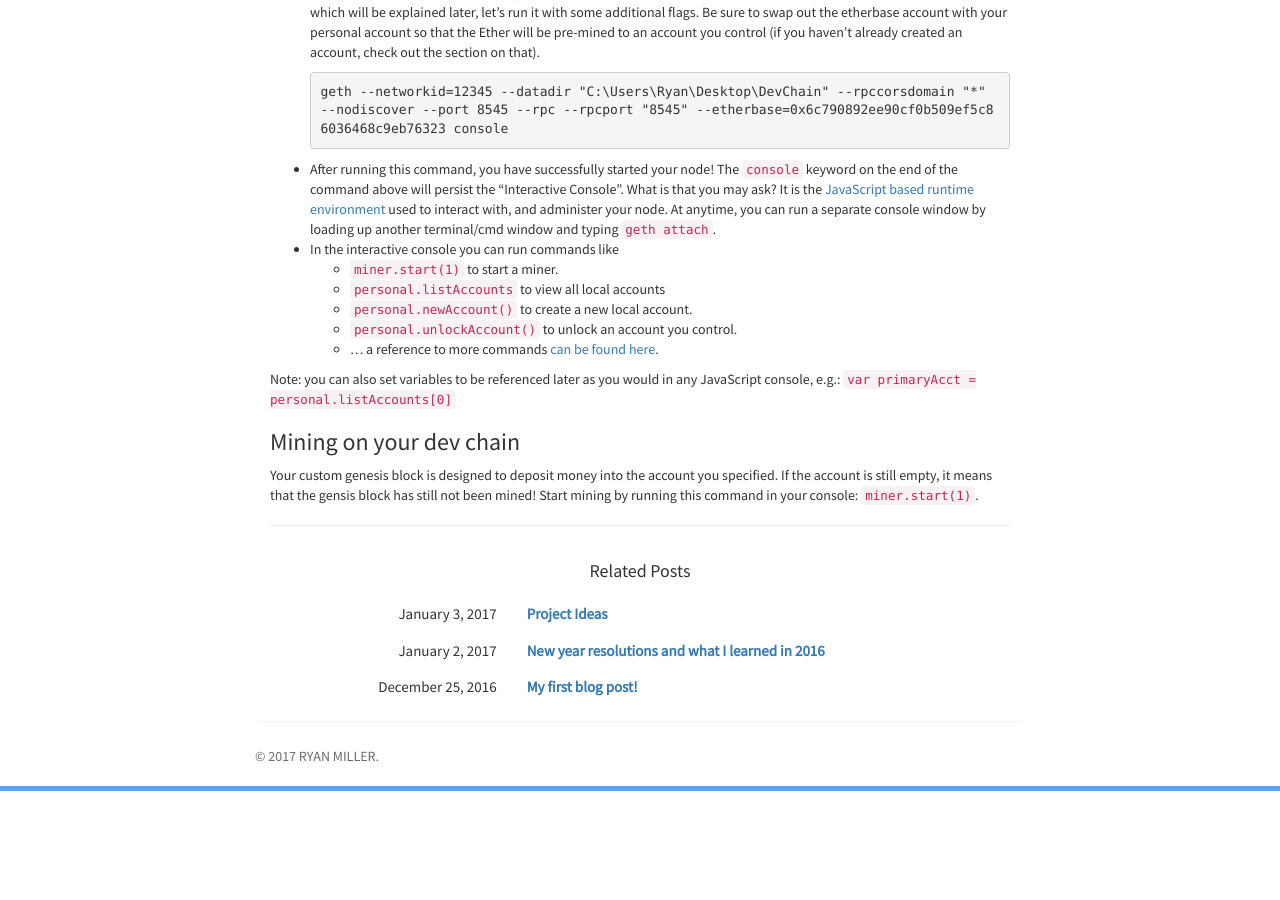
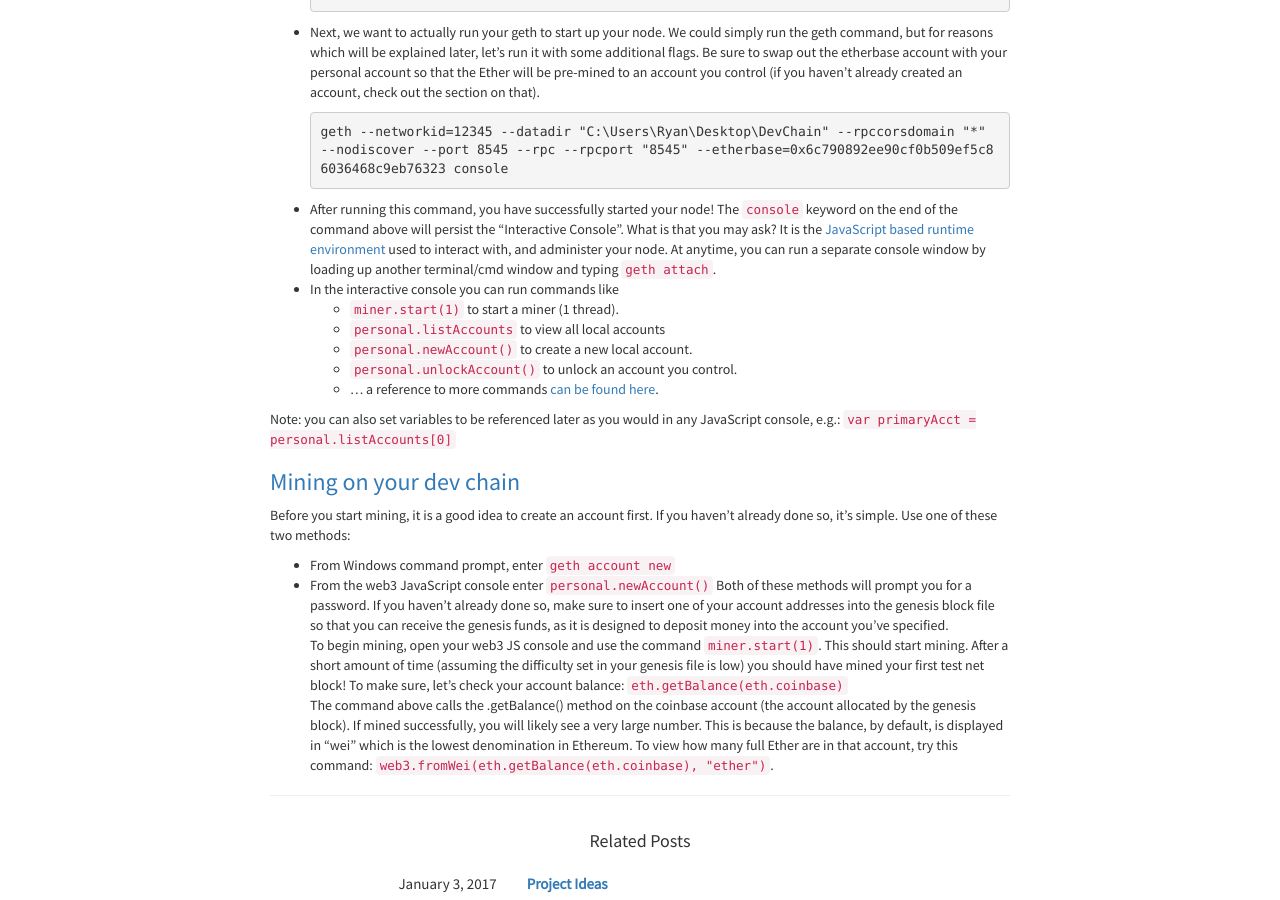
Before and after one commit to TheRyanMiller/theryanmiller.github.io, a Jekyll site: the page built from _posts/2017-05-23-getting-started-with-solidity.md, in a window 1280 px wide and 900 px high, scrolled down 796 px. Built offline with Jekyll 4.4.1, drawn with Linux system fonts in a browser that asks for light colours; nearby versions of some CDN libraries; Markdown is read by kramdown in place of the engine named in the settings; comment, search, counter and statistics services are not loaded; before the commit the page ends 1587 px from its top, so only the background shows below that; some of the changed text lies outside the part shown.

Commit message:
added to post

```diff
--- a/_posts/2017-05-23-getting-started-with-solidity.md
+++ b/_posts/2017-05-23-getting-started-with-solidity.md
@@ -10,18 +10,20 @@ tags:
 ---
 
 #Getting Started with Solidity on Windows
-*Installing Go Ethereum (geth)
-*Set up a test/dev blockchain
-*Mining on your dev chain
-*Create & unlock accounts
-*Send transactions
-*Deploy and mine a smart contract to your local dev network
-*How gas works
-*Resources + Links
+####Table of Contents
+* [Installing Go Ethereum (geth)](#installing)
+* [Set up a test/dev blockchain](#setup)
+* [Mining on your dev chain](#mining)
+* Send transactions
+* Deploy and mine a smart contract to your local dev network
+* How gas works
+* Resources + Links
 
-###Installing Go Ethereum (geth)
 
-###Set up a test/dev blockchain
+
+###<a name="installing">Installing Go Ethereum (geth)</a>
+
+###<a name="setup">Set up a test/dev blockchain </a>
 By default, geth will connect to the main consensus network and begin downloading the full blockchain (very large!). To avoid this default behavior, and to instead create and mine your own private chain, you must create a custom "genesis" block ([example here](https://github.com/ethereum/go-ethereum/wiki/Private-network), [and here](/genesisblock.html)).
 Here are some quick steps I used:
 
@@ -37,7 +39,7 @@ Here are some quick steps I used:
 
 - After running this command, you have successfully started your node! The `console` keyword on the end of the command above will persist the "Interactive Console". What is that you may ask? It is the [JavaScript based runtime environment](https://github.com/ethereum/go-ethereum/wiki/JavaScript-Console) used to interact with, and administer your node. At anytime, you can run a separate console window by loading up another terminal/cmd window and typing `geth attach`.
 - In the interactive console you can run commands like
-  - `miner.start(1)` to start a miner.
+  - `miner.start(1)` to start a miner (1 thread).
   - `personal.listAccounts` to view all local accounts
   - `personal.newAccount()` to create a new local account.
   - `personal.unlockAccount()` to unlock an account you control.
@@ -45,5 +47,12 @@ Here are some quick steps I used:
 
 Note: you can also set variables to be referenced later as you would in any JavaScript console, e.g.: `var primaryAcct = personal.listAccounts[0]`
 
-###Mining on your dev chain
-Your custom genesis block is designed to deposit money into the account you specified. If the account is still empty, it means that the gensis block has still not been mined! Start mining by running this command in your console: `miner.start(1)`.
+###<a name="mining">Mining on your dev chain</a>
+Before you start mining, it is a good idea to create an account first. If you haven't already done so, it's simple. Use one of these two methods:
+* From Windows command prompt, enter `geth account new`
+* From the web3 JavaScript console enter `personal.newAccount()`
+Both of these methods will prompt you for a password. If you haven't already done so, make sure to insert one of your account addresses into the genesis block file so that you can receive the genesis funds, as it is designed to deposit money into the account you've specified.
+To begin mining, open your web3 JS console and use the command `miner.start(1)`. This should start mining. After a short amount of time (assuming the difficulty set in your genesis file is low) you should have mined your first test net block!
+To make sure, let's check your account balance:
+`eth.getBalance(eth.coinbase)`
+The command above calls the .getBalance() method on the coinbase account (the account allocated by the genesis block). If mined successfully, you will likely see a very large number. This is because the balance, by default, is displayed in "wei" which is the lowest denomination in Ethereum. To view how many full Ether are in that account, try this command: `web3.fromWei(eth.getBalance(eth.coinbase), "ether")`.
```
